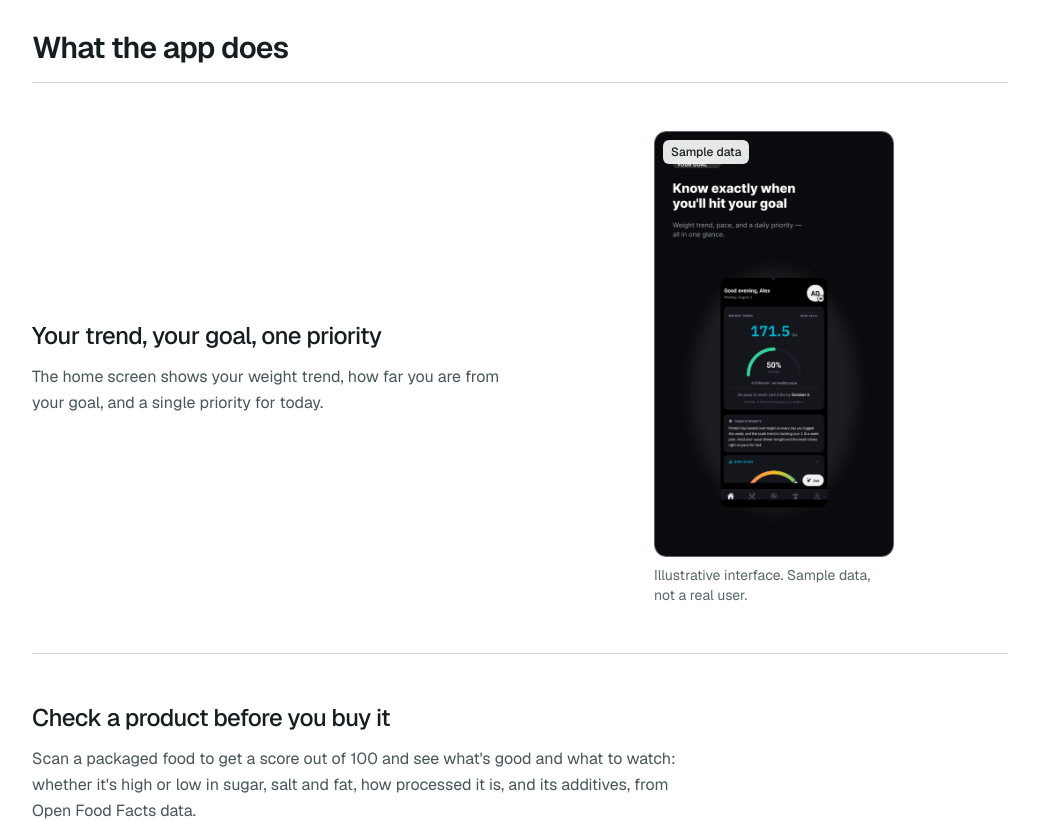
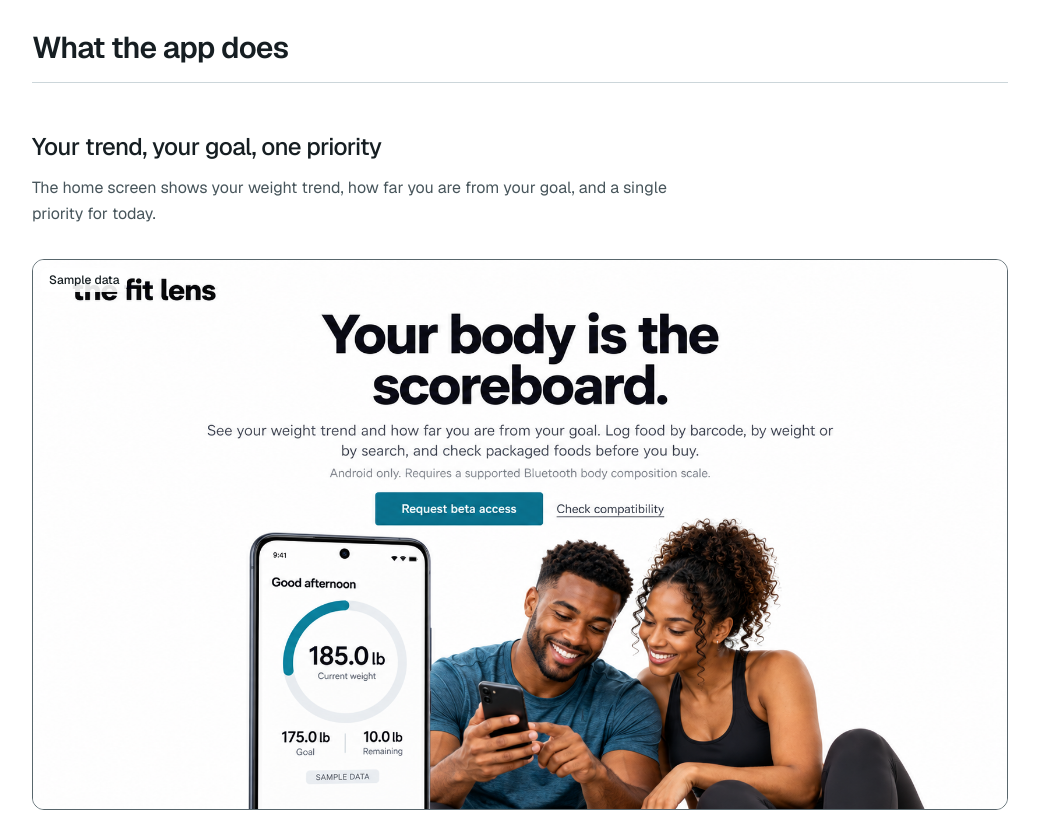
Before and after one commit to dreoz1988/thefitlens-site, a Next.js app: page / in a window 1280 px wide. Shown: the part 1100-1921 px from the top of the page, without its empty margins (120-1159 px from the left). Built offline with nearby package versions, Linux system fonts and the light colour scheme.

Commit message:
Preview: weight-trend item uses concept-b-hero.png
Copied Downloads/concept-b-hero.png unchanged; same heading and body;
alt text set as requested.

```diff
--- a/src/content/product.ts
+++ b/src/content/product.ts
@@ -187,10 +187,10 @@ export const features: (Feature & { section: HomeSection })[] = [
     body:
       "The home screen shows your weight trend, how far you are from your goal, and a single priority for today.",
     image: {
-      src: "/images/weight-trend-alex.png",
-      width: 1080,
-      height: 1920,
-      alt: `The Fit Lens home screen for a demo account named Alex: a 171.5 lb weight trend, 50% of the way to a 164 lb goal, the weekly pace, and today's priority. ${SAMPLE}`,
+      src: "/images/concept-b-hero.png",
+      width: 1672,
+      height: 941,
+      alt: "A phone showing a weight trend with a goal, next to two people looking at a phone. Sample data.",
     },
   },
   {
```
Also changed, not shown: public/images/concept-b-hero.png (added).
